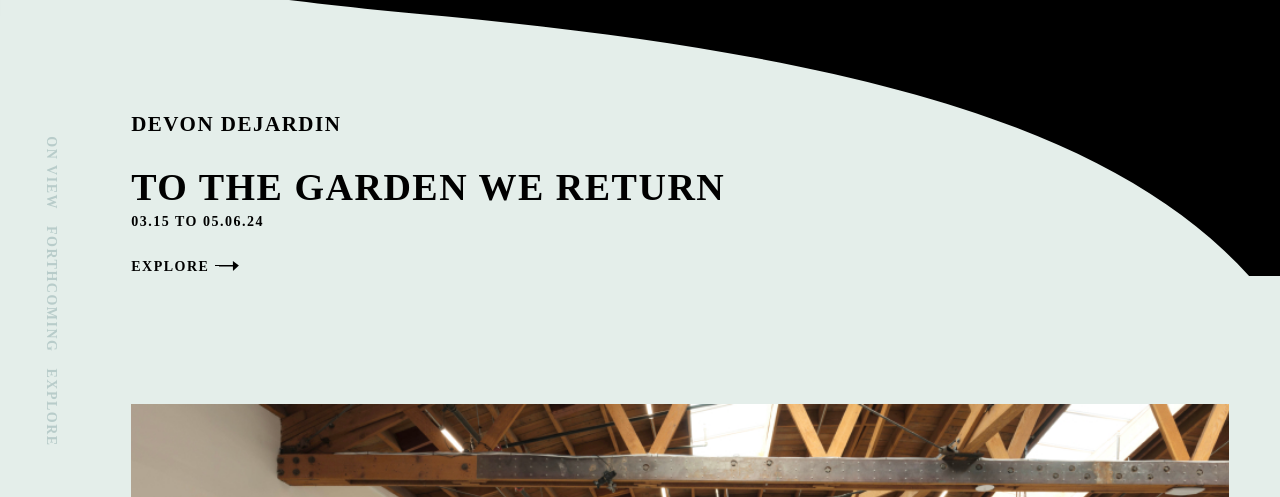
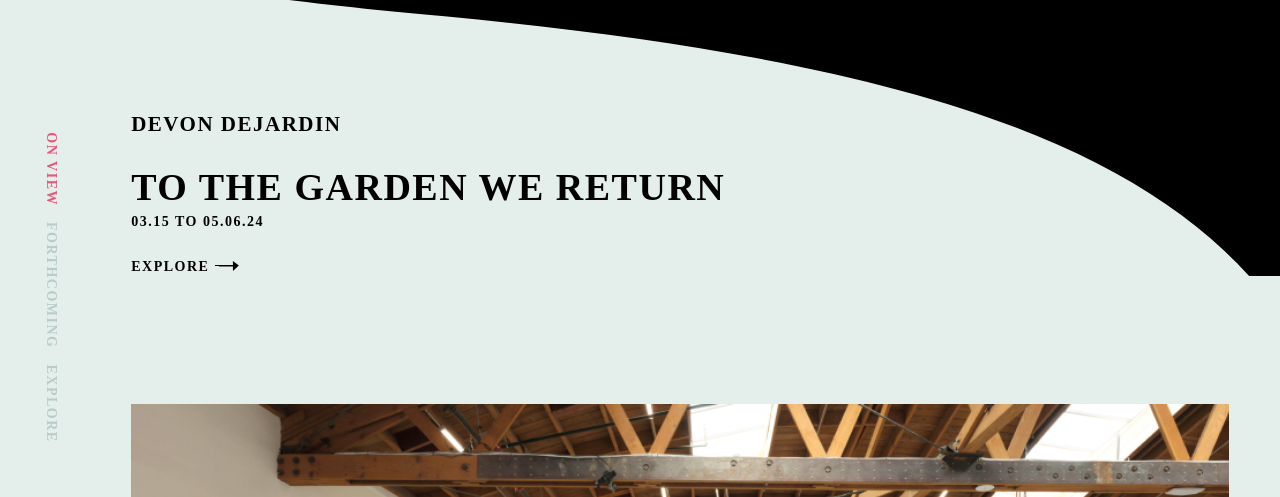
Before and after one commit to reddoorla/gallerysonder, a SvelteKit app: page /home-test in a window 1280 px wide. Shown: the part 960-1457 px from the top of the page. Built offline with nearby package versions, Linux system fonts and the light colour scheme; a web font is replaced by a local one.

Commit message:
final push for small changes

```diff
--- a/src/routes/home-test/+page.svelte
+++ b/src/routes/home-test/+page.svelte
@@ -578,7 +578,7 @@ text-transform: uppercase;
   {/if}
   <div class="fixed w-screen h-screen z-30 pointer-events-none hidden lg:block">
     <ContentWidth class='h-full relative pointer-events-none'>
-        <div bind:this={fixedNav} class="absolute top-1/2 -translate-y-4 -lef-0 -translate-x-1/2 rotate-90 flex flex-row gap-4  {isFixedNavShown?'pointer-events-auto transition-opacity':'pointer-events-none opacity-0'}">
+        <div bind:this={fixedNav} class="absolute top-1/2 -translate-y-4 -lef-0 -translate-x-1/2 rotate-90 flex flex-row gap-4 transition  {isFixedNavShown?'pointer-events-auto transition-opacity':'pointer-events-none opacity-0'}">
             <a class="floating-links no-underline {isFixedNavShown?'':'pointer-events-none'}" class:active={isSectionOnView} href="#onview" on:click|preventDefault={()=>sectionOnViewHat.scrollIntoView({behavior:'smooth'})}>ON VIEW</a>
             <a class="floating-links no-underline {isFixedNavShown?'':'pointer-events-none'}" class:active={isSectionForthcoming} href="#forthcoming" on:click|preventDefault={()=>sectionForthcomingHat.scrollIntoView({behavior:'smooth'})}>FORTHCOMING</a>
             <a class="floating-links no-underline {isFixedNavShown?'':'pointer-events-none'}" class:active={isSectionExplore} href="#explore" on:click|preventDefault={()=>sectionExplore.scrollIntoView({behavior:'smooth'})}>EXPLORE</a>
@@ -601,8 +601,8 @@ text-transform: uppercase;
                 <h6 class='mb-6'>03.15 to 05.06.24</h6>
                 <LinkArrowButton text="EXPLORE"/>
 
-                <div class="absolute top-0 translate-y-[172px] left-0 -translate-x-1/2 rotate-90  flex-row gap-4 hidden lg:flex  {!isFixedNavShown?'pointer-events-auto':'pointer-events-none opacity-0'}">
-                    <a class="floating-links no-underline {!isFixedNavShown?'':'pointer-events-none'}" class:active={isSectionOnView} href="#onview" on:click|preventDefault={()=>sectionOnViewHat.scrollIntoView({behavior:'smooth'})}>ON VIEW</a>
+                <div class="absolute top-0 translate-y-[168px] left-0 -translate-x-1/2 rotate-90  flex-row gap-4 hidden lg:flex transition  {!isFixedNavShown?'pointer-events-auto':'pointer-events-none opacity-0'}">
+                    <a class="floating-links no-underline active {!isFixedNavShown?'':'pointer-events-none'}" href="#onview" on:click|preventDefault={()=>sectionOnViewHat.scrollIntoView({behavior:'smooth'})}>ON VIEW</a>
                     <a class="floating-links no-underline {!isFixedNavShown?'':'pointer-events-none'}" class:active={isSectionForthcoming} href="#forthcoming" on:click|preventDefault={()=>sectionForthcomingHat.scrollIntoView({behavior:'smooth'})}>FORTHCOMING</a>
                     <a class="floating-links no-underline {!isFixedNavShown?'':'pointer-events-none'}" class:active={isSectionExplore} href="#explore" on:click|preventDefault={()=>sectionExplore.scrollIntoView({behavior:'smooth'})}>EXPLORE</a>
                 </div>
@@ -629,7 +629,7 @@ text-transform: uppercase;
                 <Gallery items={ON_VIEW_GALLERY}/>
 
                 <h2 class="font-normal mt-16 sm:w-2/3">The Complete Catalogue of <span class="font-bold">To the Garden We Return</span></h2>
-                <LinkArrowButton text="explore" class="mt-16"/>
+                <LinkArrowButton text="explore" class="mt-8"/>
             </ContentWidth>
 
         </div>
@@ -660,9 +660,8 @@ text-transform: uppercase;
         <ContentWidth class="lg:pl-20">
             <h5 class="mb-8">Forthcoming</h5>
             <Gallery isList items={FORTHCOMING_GALLERY}/>
-
-            <LinkArrowButton text="all exhibitions" class="mt-26"/>
             <h2 class="font-normal mt-8 lg:w-2/3">Celebrating the Diverse Stories that Define Us</h2>
+            <LinkArrowButton text="all exhibitions" class="mt-8"/>
         </ContentWidth>
     </div>
 
```
